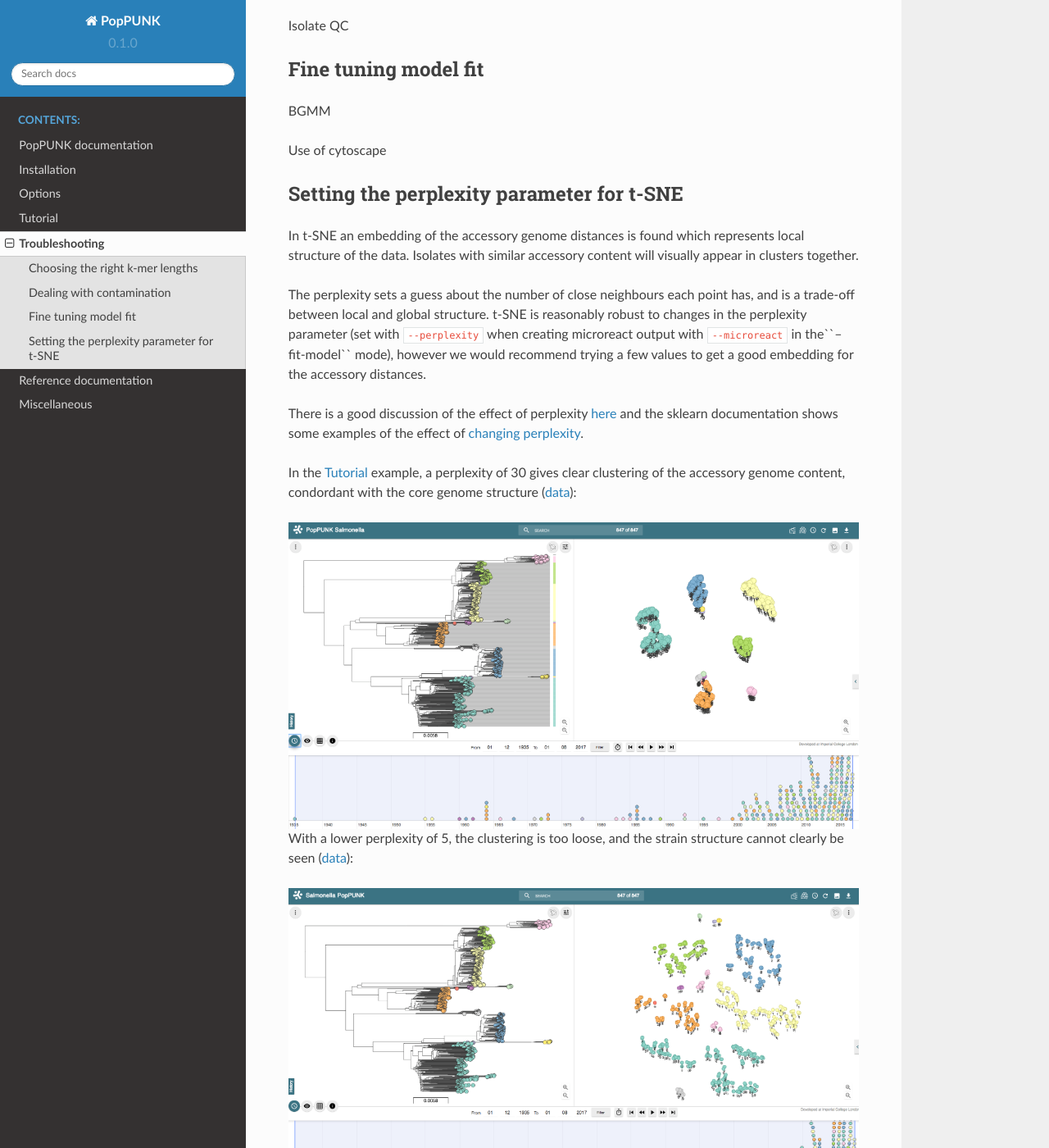
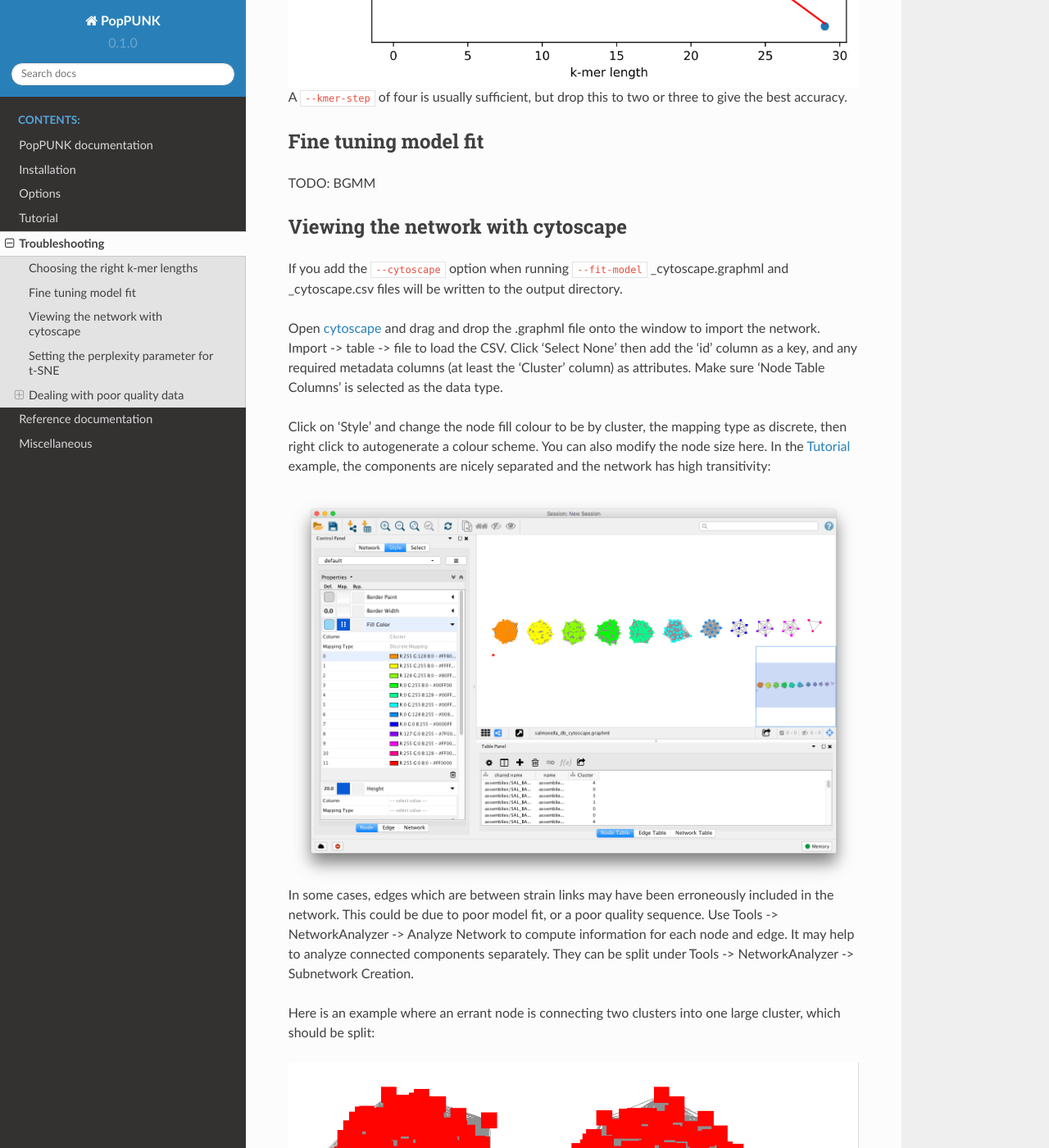
Before and after one commit to bacpop/PopPUNK, a Sphinx documentation site: the page built from docs/troubleshooting.rst, in a window 1280 px wide and 1400 px high, scrolled down 1749 px. Shown: the whole window at 82% size. Built offline with Sphinx 7.4.7 and the Read the Docs theme 2.0.0, drawn with Linux system fonts in a browser that asks for light colours; some of the changed text lies outside the part shown.

Commit message:
Add cytoscape use to docs
Some docstrings in mash.py

```diff
--- a/docs/api.rst
+++ b/docs/api.rst
@@ -2,6 +2,9 @@ Reference documentation
 ========================
 
 Documentation for module functions (for developers)
+
+.. contents::
+   :local:
 
 bgmm.py
 --------
--- a/docs/troubleshooting.rst
+++ b/docs/troubleshooting.rst
@@ -3,6 +3,9 @@ Troubleshooting
 
 This page deals with common issues in running the analysis. For issues with
 installing or running the software please raise an issue on github.
+
+.. contents::
+   :local:
 
 .. _kmer-length:
 
@@ -36,18 +39,51 @@ but changing ``--min-k 15`` fixes the issue:
 A ``--kmer-step`` of four is usually sufficient, but drop this to two or three
 to give the best accuracy.
 
-Dealing with contamination
----------------------------
-Isolate QC
-
 .. _bgmm-fit:
 
 Fine tuning model fit
 ---------------------
-BGMM
+TODO: BGMM
 
-Use of cytoscape
+.. _cytoscape-view:
 
+
+Viewing the network with cytoscape
+----------------------------------
+If you add the ``--cytoscape`` option when running ``--fit-model`` _cytoscape.graphml
+and _cytoscape.csv files will be written to the output directory.
+
+Open `cytoscape <http://www.cytoscape.org/>`_ and drag and drop the .graphml
+file onto the window to import the network. Import -> table -> file to load the
+CSV. Click 'Select None' then add the 'id' column as a key, and any required
+metadata columns (at least the 'Cluster' column) as attributes. Make sure
+'Node Table Columns' is selected as the data type.
+
+Click on 'Style' and change the node fill colour to be by cluster, the mapping
+type as discrete, then right click to autogenerate a colour scheme. You can
+also modify the node size here. In the :doc:`tutorial` example, the components
+are nicely separated and the network has high transitivity:
+
+.. image:: cytoscape.png
+   :alt:  Cytoscape plot of network
+   :align: center
+
+In some cases, edges which are between strain links may have been erroneously included
+in the network. This could be due to poor model fit, or a poor quality
+sequence. Use Tools -> NetworkAnalyzer -> Analyze Network to compute
+information for each node and edge. It may help to analyze connected components separately.
+They can be split under Tools -> NetworkAnalyzer -> Subnetwork Creation.
+
+Here is an example where an errant node is connecting two clusters into one
+large cluster, which should be split:
+
+.. image:: cytoscape_component.png
+   :alt:  Cytoscape plot of network
+   :align: center
+
+The incorrect node in question has a low CluteringCoefficient and high Stress.
+The EdgeBetweeness of its connections are also high. Sorting the node and edge
+tables by these columns can find individual problems such as this.
 
 .. _perplexity:
 
@@ -84,3 +120,65 @@ structure cannot clearly be seen (`data <https://microreact.org/project/S1RwpK9i
 
 30 is a good default, but you may wish to try other values, particularly with
 larger or smaller datasets.
+
+Dealing with poor quality data
+------------------------------
+In this example we analyse 76 *Haemophilus influenzae* isolates. One isolate, 14412_4_15,
+is contaminated with 12% of reads being *Haemophilus parainfluenzae* and a total
+assembly length of 3.8Mb. It should be removed before input, but its presence
+can also be found with ``PopPUNK``.
+
+With the distances
+^^^^^^^^^^^^^^^^^^
+A fit with three mixture components overestimates the number of between strain
+links, and gives a network with a poor score (0.6849) and only five components:
+
+.. image:: contam_DPGMM_fit.png
+   :alt:  A bad fit to pairwise distances
+   :align: center
+
+Distances in the top left of the plot, with low core distances and high
+accessory distances, are due to the contaminated contigs in the isolate.
+Finding which isolates contribute to these distances reveals a clear culprit::
+
+    awk '$3<0.02 && $4 > 0.3 {print $1}' contam_db/contam_db.search.out | cut -f 1 | sort | uniq -c
+       1 14412_3_81
+       1 14412_3_82
+       1 14412_3_83
+       1 14412_3_84
+       1 14412_3_88
+       1 14412_3_89
+       1 14412_3_91
+       1 14412_3_92
+       1 14412_4_1
+       1 14412_4_10
+      28 14412_4_15
+
+In this case it is sufficent to increase the number of mixture components to four,
+which no longer includes these inflated distances. This gives a score of 0.9401 and 28 components:
+
+.. image:: contam_DPGMM_better_fit.png
+   :alt:  A better fit to pairwise distances
+   :align: center
+
+The best thing to do is to remove the poor quality isolate, or if possible
+remove the contaminated reads/contigs from the assembly.
+
+With the network
+^^^^^^^^^^^^^^^^
+Alternatively, the network itself can be inspected with ``--cytoscape``. Using
+the approach detailed in :ref:`cytoscape-view` gives the following view:
+
+.. image:: cytoscape_contaminant.png
+   :alt:  A better fit to pairwise distances
+   :align: center
+
+The contaminated node appears when ordering by ClusteringCoefficient, Stress or
+TopologicalCoefficient, and its edges appear when ordering by EdgeBetweeness.
+It can be seen highlighted in the top right component, connecting two clusters
+which otherwise have no links. It can be removed, and components recalculated in
+cytoscape directly, though removal from the PopPUNK database is best.
+
+The second largest cluster is also suspicious, where there are few triangles
+(low transitivity) and the nodes involved have high Stress. This is indicative
+of a bad fit overall, rather than a single problem sample.
```
Also changed, not shown: README.md (+1 -1 lines), docs/contam_DPGMM_better_fit.png (added), docs/contam_DPGMM_fit.png (added), docs/cytoscape.png (added), docs/cytoscape_component.png (added), docs/cytoscape_contaminant.png (added), 1 other file.
